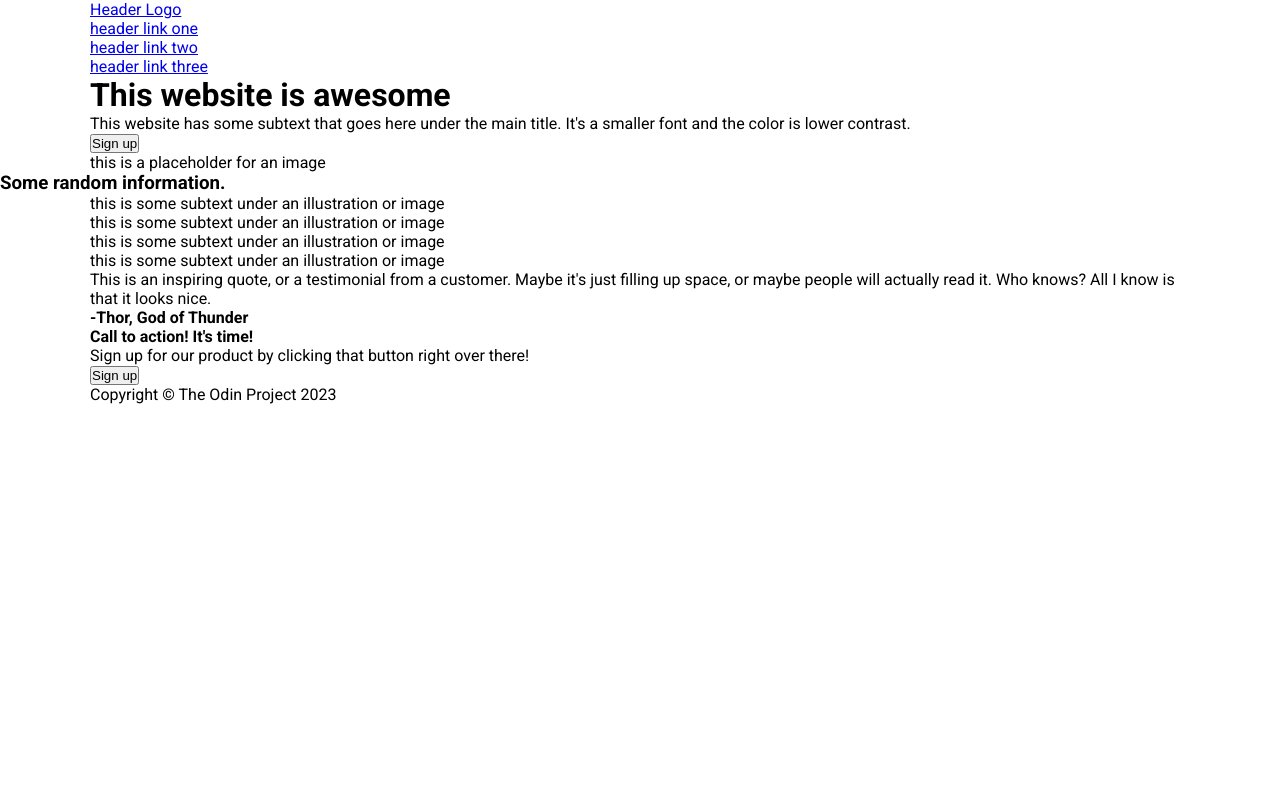
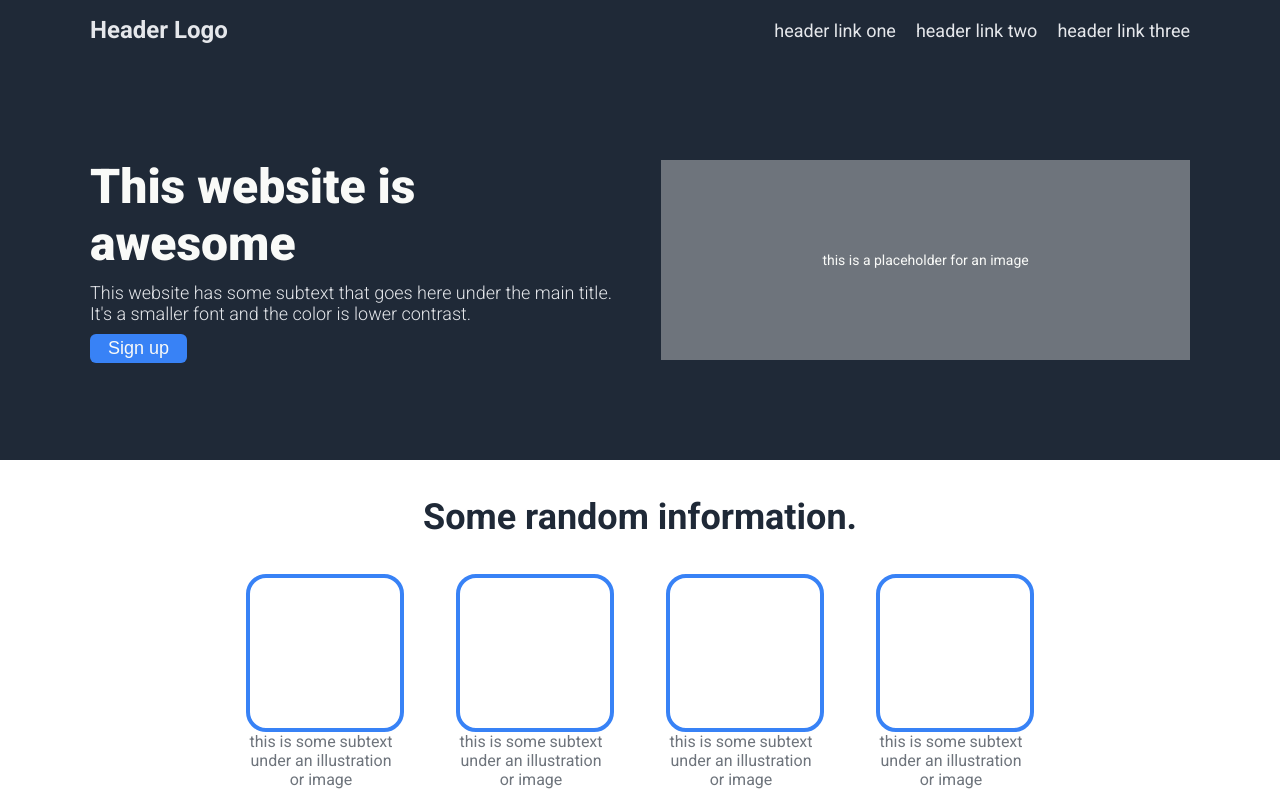
Before and after one commit to vangochtj/landing-page, a plain HTML site: page index.html in a window 1280 px wide. Shown: the top 800 px of the page. Drawn offline with Linux system fonts and the light colour scheme.

Commit message:
Style all sections

```diff
--- a/styles.css
+++ b/styles.css
@@ -24,3 +24,184 @@ ul {
     margin: 0 auto;
     padding: 0 30px;
 }
+
+.navbar {
+    background-color: #1f2937;
+    height: 60px;
+}
+
+.navbar .logo {
+    font-weight: 700;
+    font-size: 24px;
+    color: #f9faf8;
+}
+
+.navbar a {
+    text-decoration: none;
+    color: #e5e7eb;
+}
+
+.navbar .container {
+    display: flex;
+    justify-content: space-between;
+    align-items: center;
+    height: 100%;
+}
+
+.navbar ul {
+    display: flex;
+    font-size: 18px;
+    gap: 20px;
+}
+
+.hero {
+    background-color: #1f2937;
+    height: 400px;
+}
+
+.hero h1 {
+    font-size: 48px;
+    font-weight: 900;
+    color: #f9faf8
+}
+
+.hero p {
+    font-size: 18px;
+    font-weight: 300;
+    color: #e5e7eb;
+    padding: 10px;
+    padding-left: 0;
+}
+
+button {
+    font-size: 18px;
+    font-weight: 500;
+    background-color: #3882f6;
+    color: #f9faf8;
+    padding: 4px 18px;
+    border: none;
+    border-radius: 6px;
+}
+
+.hero .container {
+    height: 100%;
+    display: flex;
+    justify-content: center;
+    align-items: center;
+    gap: 32px;
+}
+
+.placeholder {
+    height: 200px;
+    width: 900px;
+    font-size: 14px;
+    color: #f9faf8;
+    background-color: #6e747c;
+    display: flex;
+    justify-content: center;
+    align-items: center;
+    flex-wrap: nowrap;
+}
+
+.info {
+    height: 400px;
+}
+
+h3 {
+    font-size: 36px;
+    font-weight: 700;
+    text-align: center;
+    color: #1f2937;
+    margin: 36px 0;
+}
+
+.img {
+    height: 150px;
+    width: 150px;
+    border: 4px solid #3882f6;
+    border-radius: 20px;
+
+}
+
+.info ul {
+    display: flex;
+    gap: 52px;
+}
+
+.info p {
+    width: 150px;
+    text-align: center;
+    color: #6e747c;
+}
+
+.info .container {
+    display: flex;
+    justify-content: center;
+}
+
+.quote p {
+    font-size: 36px;
+    font-style: italic;
+    font-weight: 300;
+    color: #1f2937;
+}
+
+.quote strong {
+    font-size: 24px;
+    color: #1f2937;
+    float: right;
+    padding-right: 30px;
+}
+
+.quote {
+    height: 400px;
+    background-color: #e5e7eb;
+    display: flex;
+    align-items: center;
+}
+
+.quote .container {
+    width: 790px;
+}
+
+.cta {
+    height: 350px;
+    display: flex;
+    align-items: center;
+}
+
+.cta strong {
+    font-size: 24px;
+    color:#f9faf8;
+}
+
+.cta p {
+    font-size: 18px;
+    color: #f9faf8;
+}
+
+.cta button {
+    border: 1px solid #f9faf8;
+}
+.cta .container {
+    height: 150px;
+    width: 1040px;
+    border-radius: 10px;
+    background-color: #3882f6;
+    display: flex;
+    align-items: center;
+    justify-content: space-around;
+}
+
+.footer {
+    height: 100px;
+    background-color: #1f2937;
+    display: flex;
+    justify-content: center;
+    align-items: center;
+}
+
+.footer .container {
+    color: #f9faf8;
+    font-size: 18px;
+}
```
